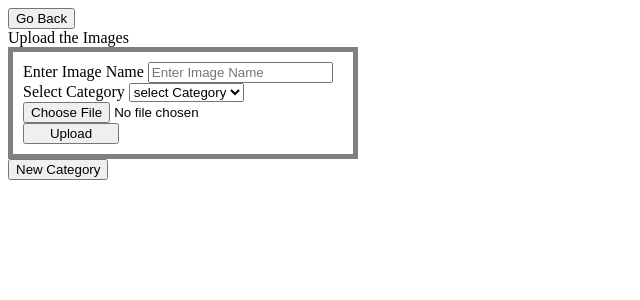
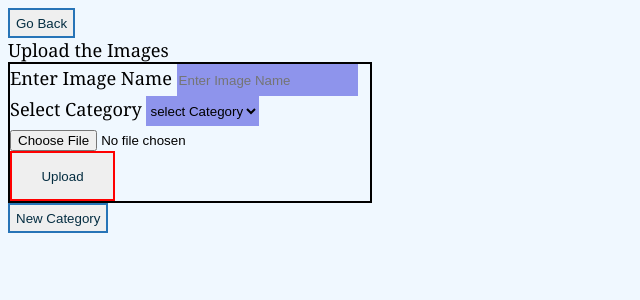
Before and after one commit to RahulKushwaha762/vectorphotos, a Django app: page /upload/usingupload/ in a window 1280 px wide. Shown: the top 300 px of the page, without its empty margins (0-640 px from the left). Run offline with Django 3.2, Linux system fonts and the light colour scheme; data comes from the database, SQL or seed files in the repository.

Commit message:
new category

```diff
--- a/college/templates/upload.html
+++ b/college/templates/upload.html
@@ -5,11 +5,37 @@
 <head>
 <style>
 div {
-  width: 320px;
-  padding: 10px;
-  border: 5px solid gray;
-  margin: 0;
+	width: 350px;
+	padding-right: 10px;
+	border: 2px solid black;
+	margin: 0;
 }
+body {
+	font-family: georgia,garamond,serif;
+	font-size-adjust: 0.61;
+	background: aliceblue;
+}
+button {
+	color: #052e42;
+	border: 2px solid #2774b7;
+	height: 30px;
+}
+.upload {
+	color: #052e42;
+	border: 2px solid red;
+	height: 50px;
+}
+button:active{
+    color:white;
+    background:black;
+}
+.select {
+	background: #8e94ec;
+	border: 1px azure;
+	align-content: center;
+	height: 30px;
+}
+
 </style>
 </head>
 <body>
@@ -23,10 +49,9 @@ Upload the Images
  <form method="post" enctype="multipart/form-data">
         {% csrf_token %}
         <label for = "in">Enter Image Name</label>
-        <input id = "in" type="text" placeholder="Enter Image Name" name="filename" >
-        <br>
+        <input class="select" id = "in" type="text" placeholder="Enter Image Name" name="filename" >
         <label for= "cat">Select Category</label>
-        <select name = 'category' required id="cat" >
+        <select class="select" name = 'category' required id="cat" >
             <option disabled selected value="none"> select Category </option>
             {% if topics %}
                 {% for i in topics %}
@@ -37,7 +62,7 @@ Upload the Images
         </select>
         <input type = "file" name="document" required>
         <br>
-        <button style ="width:30%;" type="submit">Upload</button>
+        <button class="upload" style ="width:30%;" type="submit">Upload</button>
  </form>
  </div>
 <form action="/newcategory/">
```
Also changed, not shown: college/templates/Newtopic.html (+37 -1 lines), college/templates/homepage.html (+39 -8 lines), college/templates/link.html (+34 -6 lines), college/templates/selectupload.html (+31 -1 lines).
